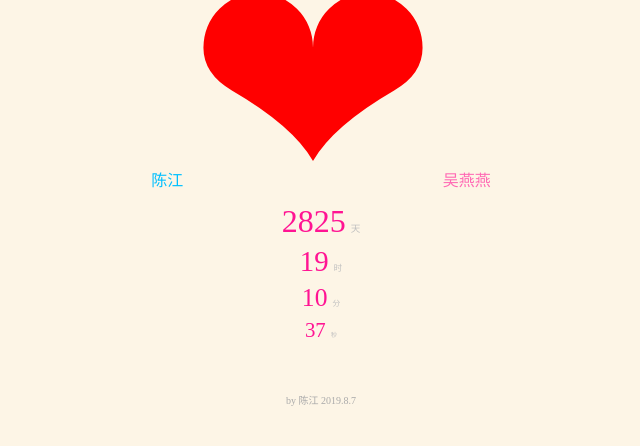
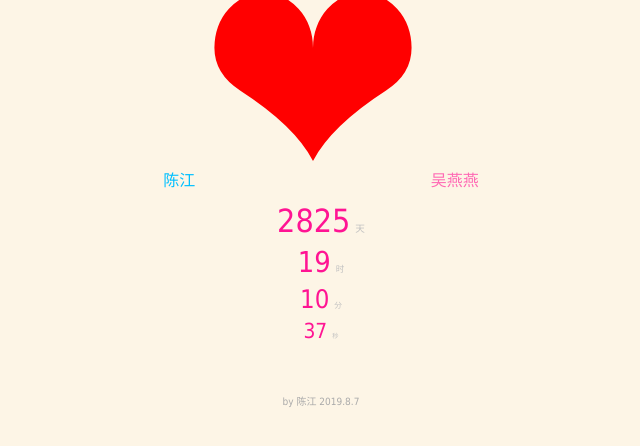
Before and after one commit to badhare/badhare.github.io, a plain HTML site: page index.html in a window 1280 px wide. Shown: the whole page, without its empty margins (319-959 px from the left). Drawn offline with nearby package versions, Linux system fonts and the light colour scheme.

Commit message:
first commit

```diff
--- a/index.html
+++ b/index.html
@@ -7,6 +7,7 @@
 </head>
 <style>
     body {
+        font-family:Tahoma,Verdana,STHeiTi,simsun,sans-serif;
         background: #FDF5E6;
         text-align: center;
     }
```
